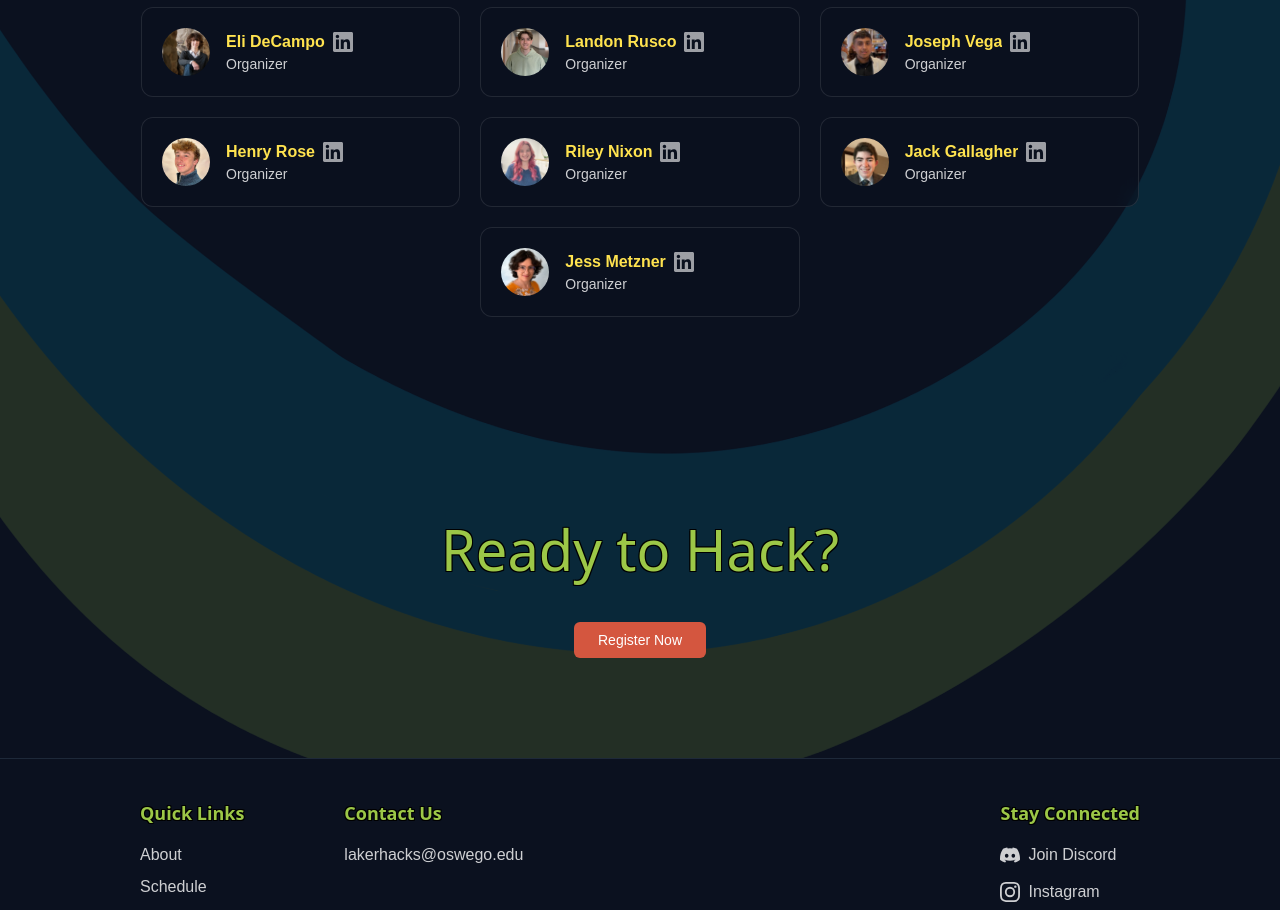
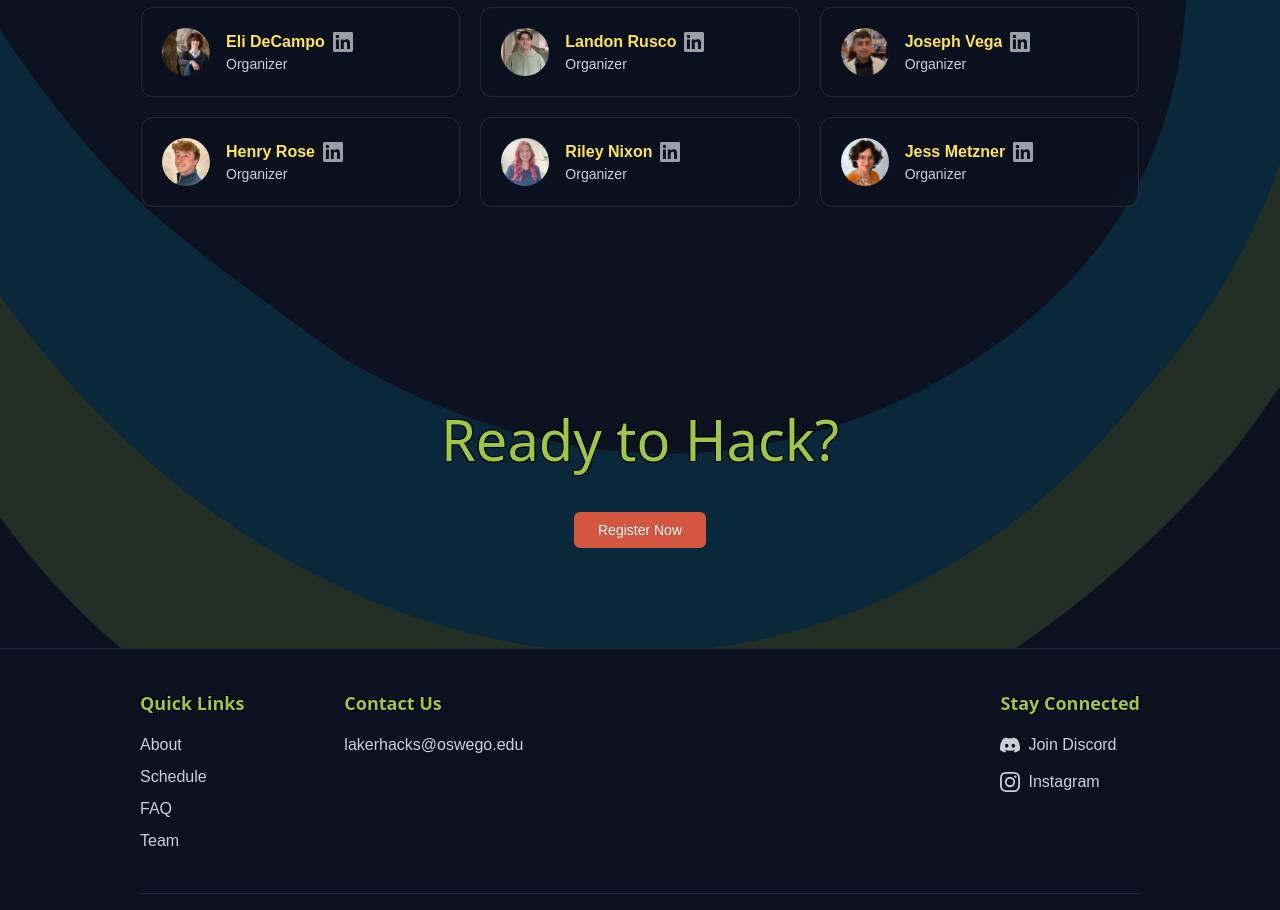
Before and after one commit to Mio-Mahoney/lakerhacks-site, a SvelteKit app: page / in a window 1280 px wide. Shown: the part 4140-5050 px from the top of the page. Built offline with nearby package versions, Linux system fonts and the light colour scheme; a web font is replaced by a local one.

Commit message:
removed Jack Gallagher

```diff
--- a/src/routes/+page.svelte
+++ b/src/routes/+page.svelte
@@ -23,7 +23,6 @@
 	import JosephImage from '$lib/assets/josephvega.png';
 	import RileyImage from '$lib/assets/rileynixon.png';
 	import LandonImage from '$lib/assets/landonrusco.png';
-	import JackImage from '$lib/assets/jackgallagher.png';
 	import JessImage from '$lib/assets/jessmetzner.png';
 	import { browser } from '$app/environment';
 
@@ -336,7 +335,6 @@
 				<TeamItem name="Joseph Vega" role="Organizer" linkedinUrl="https://www.linkedin.com/in/jvega2/" image={JosephImage} />
 				<TeamItem name="Henry Rose" role="Organizer" linkedinUrl="https://www.linkedin.com/in/hjrose29/" image={HenryImage} />
 				<TeamItem name="Riley Nixon" role="Organizer" linkedinUrl="https://www.linkedin.com/in/riley-o-nixon/" image={RileyImage} />
-				<TeamItem name="Jack Gallagher" role="Organizer" linkedinUrl="https://www.linkedin.com/in/jack-gallagher-/" image={JackImage} />
 				<TeamItem name="Jess Metzner" role="Organizer" linkedinUrl="https://www.linkedin.com/in/jessica-metzner-a0033a1a2/" image={JessImage} />
 			</div>
 		</div>
```
Also changed, not shown: src/lib/assets/jackgallagher.png (deleted).
